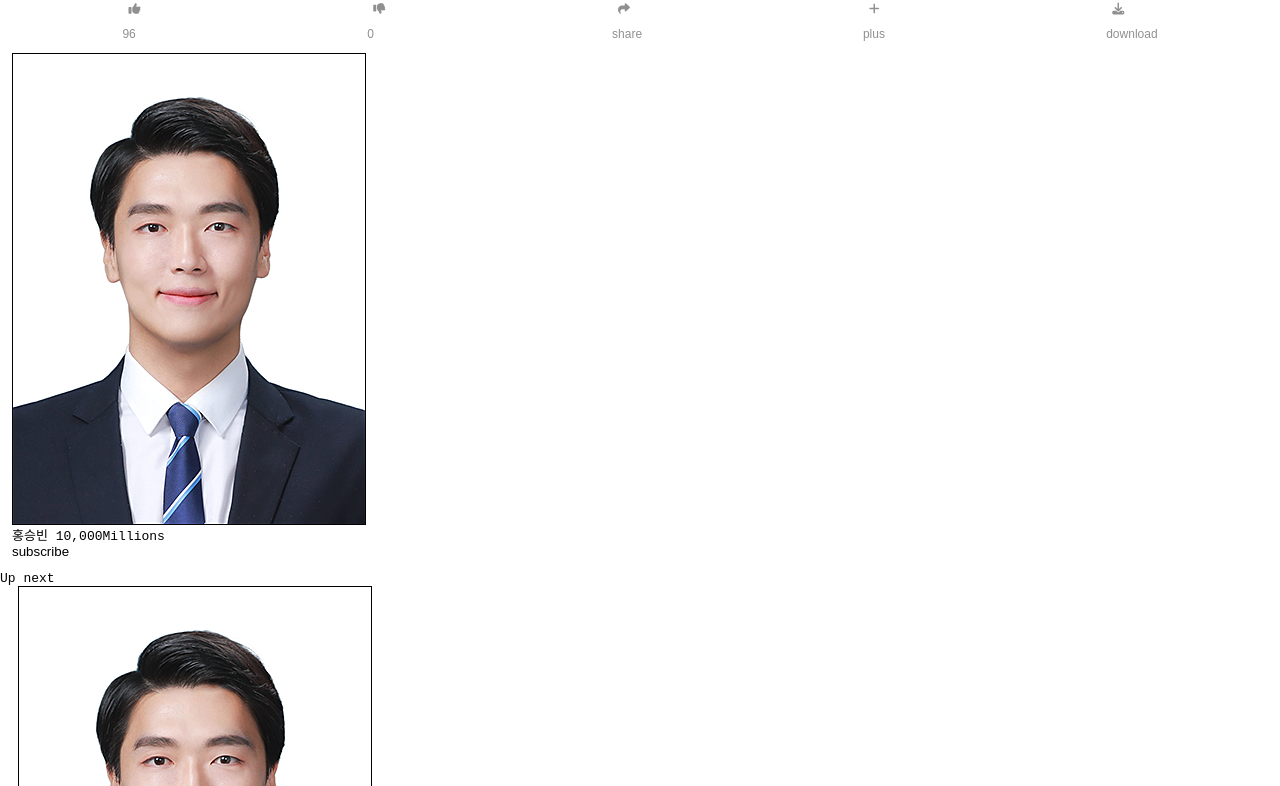
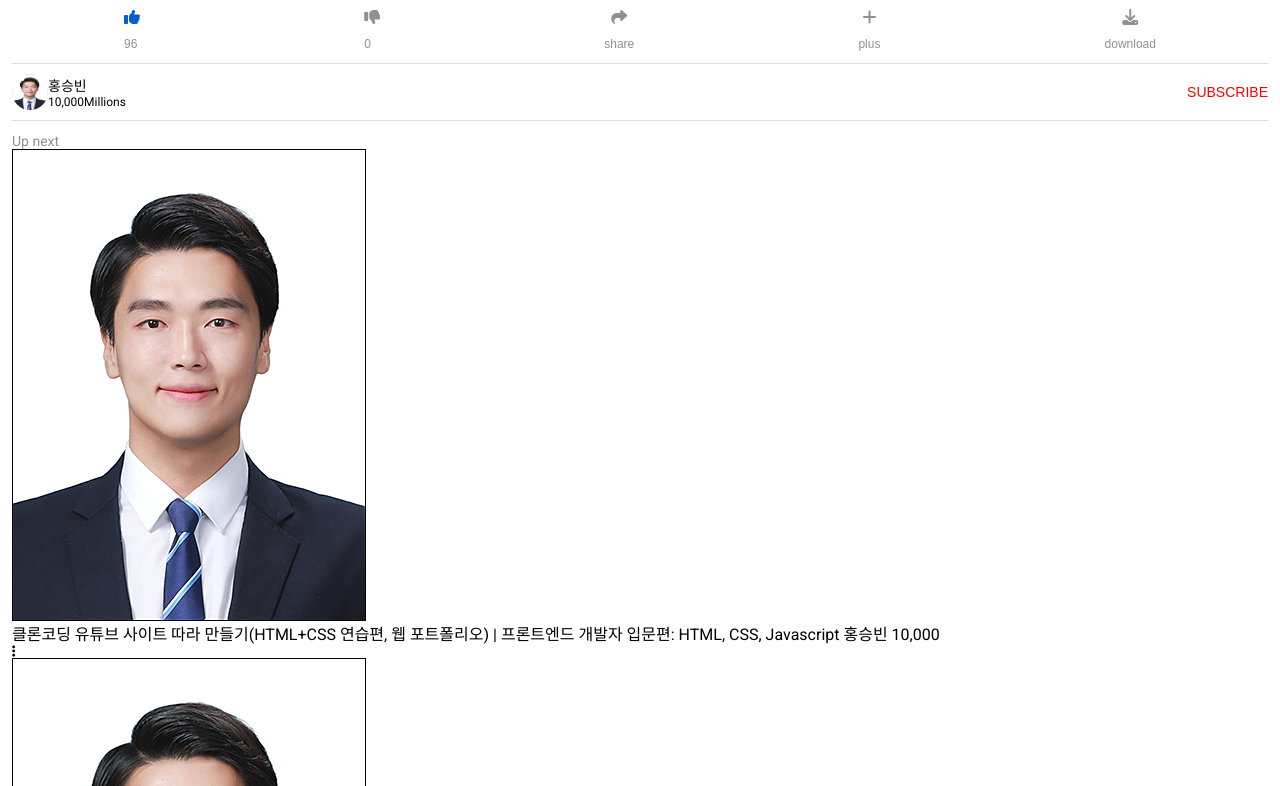
Before and after one commit to tmdqls2257/YoutubeCloneCoding, a plain HTML site: page index.html in a window 1280 px wide. Shown: the part 612-1398 px from the top of the page. Drawn offline with Linux system fonts and the light colour scheme.

Commit message:
youtube_info_css_upload

```diff
--- a/index.html
+++ b/index.html
@@ -4,6 +4,10 @@
     <meta http-equiv="X-UA-Compatible" content="IE=edge">
     <meta name="viewport" content="width=device-width, initial-scale=1.0">
     <title>Youtube</title>
+    <link
+      href="https://fonts.googleapis.com/css?family=Roboto&display=swap"
+      rel="stylesheet"
+    />
     <link rel="stylesheet" href="styles.css">
     <script src="https://kit.fontawesome.com/4e31893d56.js" crossorigin="anonymous"></script>
 
@@ -44,7 +48,7 @@
         <ul class="action">
             <li>
                 <button>
-                    <i class="fas fa-thumbs-up"></i>
+                    <i class="active fas fa-thumbs-up"></i>
                     <span>96</span>
                 </button>
             </li>
--- a/styles.css
+++ b/styles.css
@@ -1,6 +1,7 @@
 * {
   padding: 0;
   margin: 0;
+  list-style: none;
   box-sizing: border-box;
 }
 
@@ -21,11 +22,9 @@
   --font-micro: 10px;
 }
 body {
-  font-family: monospace;
+  font-family: Roboto;
 }
-ul {
-  list-style: none;
-}
+
 header {
   display: flex;
   justify-content: space-between;
@@ -102,6 +101,49 @@ button:focus {
   color: var(--grey-dark-color);
 }
 .Youtube__info .action button i {
-  margin: 0 0.5em;
+  margin: 0 auto;
   margin-bottom: var(--side-padding);
+  font-size: 16px;
 }
+.action button i.active {
+  color: var(--blue-color);
+}
+.channel {
+  border-top: 1px solid var(--grey-light-color);
+  border-bottom: 1px solid var(--grey-light-color);
+  display: flex;
+  justify-content: space-between;
+}
+.channel .metadata {
+  margin: 10px 0;
+  display: flex;
+  align-items: center;
+}
+.channel .metadata .info {
+  display: flex;
+  flex-direction: column;
+}
+.channel .metadata img {
+  height: var(--avatar-size);
+  width: var(--avatar-size);
+  border-radius: 50%;
+}
+.channel .metadata .info .name {
+  font-size: var(--font-medium);
+}
+.channel .metadata .info .subscribers {
+  font-size: var(--font-small);
+}
+.channel .subscribe {
+  text-transform: uppercase;
+  color: var(--red-color);
+  font-size: var(--font-medium);
+}
+.Youtube__upNext {
+  padding: 0 var(--side-padding);
+}
+.Youtube__upNext > .title {
+  font-size: var(--font-medium);
+  color: var(--grey-dark-color);
+  margin-bottom: calc(var(--side-padding) / 2);
+}
```
